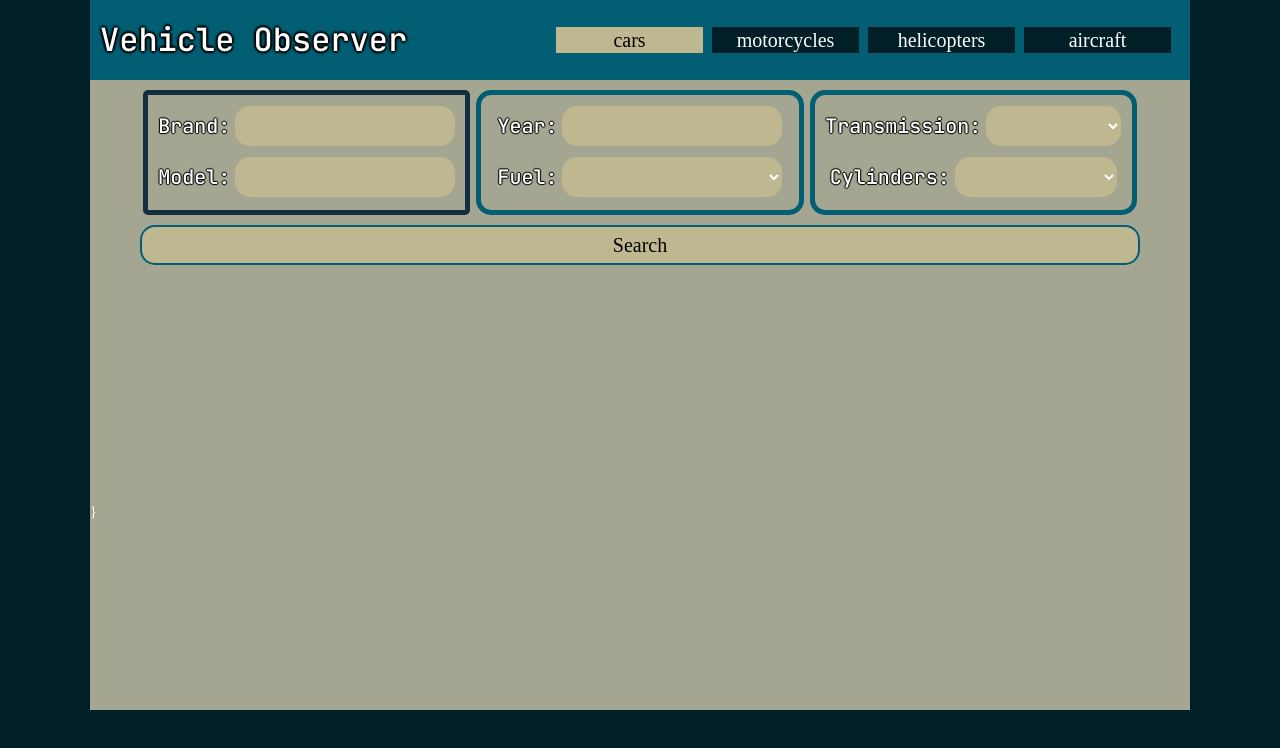
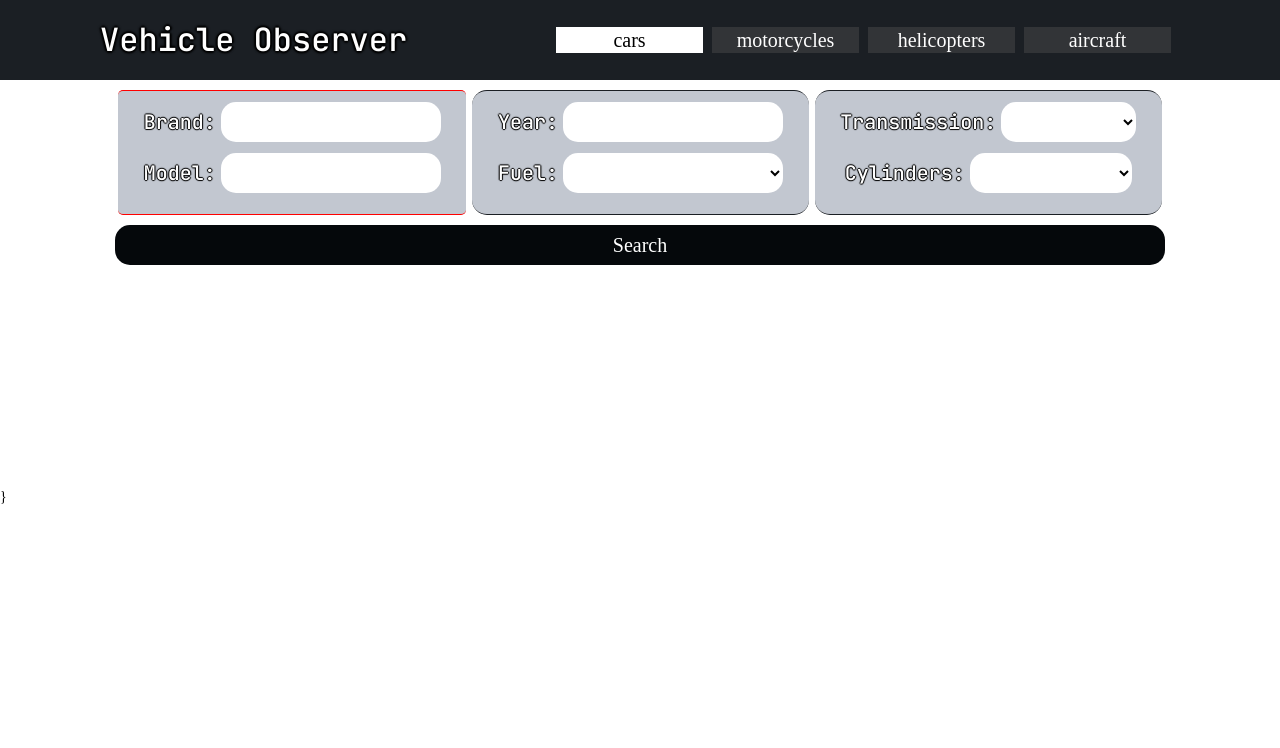
Before and after one commit to Papil10n/vehicle_observer, a React (Create React App) app: page /vehicle_observer/cars in a window 1280 px wide. Shown: the top 748 px of the page. Built offline with nearby package versions, Linux system fonts and the light colour scheme; a web font is replaced by a local one.

Commit message:
change Color palette

```diff
--- a/src/scss/App.scss
+++ b/src/scss/App.scss
@@ -3,9 +3,8 @@
   height: 100%;
 }
 .mainContainer {
-  max-width: 1100px;
   margin: 0 auto;
-  background-color: #A5A692;
+  background-color: #FFFFFF;
   height: 100%;
   padding-bottom: 20px;
 }
@@ -22,8 +21,10 @@
 // Header
 .header {
   margin-bottom: 10px;
-  background-color: #025E73;
+  background-color: #1b1f24;
   &__container {
+    max-width: 1100px;
+    margin: 0 auto;
     padding: 0 10px;
     display: flex;
     height: 80px;
@@ -197,7 +198,7 @@
   }
 }
 .header__link {
-  background-color: #011F26;
+  background-color: #323437;
   text-decoration: none;
   color: white;
   display: flex;
@@ -220,14 +221,14 @@
 }
 .active {
   color: black;
-  background-color: #BFB78F;
+  background-color: #FFFFFF;
   &:hover {
     text-shadow: none;
   }
 }
 .main {
   min-height: 75vh;
-  background-color: #A5A692;
+  background-color: #FFFFFF;
 }
 
 //---------------------------------------------
--- a/src/scss/CarImgPopUp.scss
+++ b/src/scss/CarImgPopUp.scss
@@ -1,8 +1,9 @@
 .popUp {
-  position: absolute;
+  position: relative;
   border-radius: 10px;
+  margin: 0 auto;
   transition: all 0.2s ease 0s;
-  background-color: #BFB78F;
+  background-color: #c2c7d0;
 
   &:hover {
     .popUp__closedBtn {
@@ -22,9 +23,9 @@
 .closed {
   left: 20px;
   margin-top: 30px;
-  max-width: 180px;
+  max-width: 600px;
   text-align: center;
-  border: 2px solid #025E73;
+  border: 1px solid #1b1f24;
 }
 .opened {
   width: 100%;
@@ -62,7 +63,7 @@
   width: 70%;
   border: 1px solid black;
   border-radius: 40px;
-  background-color: #BFB78F;
+  background-color: #c2c7d0;
   transition: all 0.3s ease 0s;
   box-shadow: 5px 10px 15px rgba(255, 255, 255, 0.39);
   &:hover {
--- a/src/scss/carInfo.scss
+++ b/src/scss/carInfo.scss
@@ -1,10 +1,12 @@
 .car-article {
-  padding-top: 20px;
-  border: 3px solid #025E73;
+  padding-block: 20px;
+  border: 1px solid #1b1f24;
+  border-right: none;
+  border-left: none;
+  background: #c2c7d0;
   border-radius: 15px;
   padding-inline: 10px;
   margin: 20px auto;
-  max-width: 660px;
   @media (max-width: 700px) {
     margin-inline: 10px;
   }
--- a/src/scss/index.css
+++ b/src/scss/index.css
@@ -1,8 +1,8 @@
 body {
   margin: 0;
   padding: 0;
-  background-color: #011F26;
-  color: white;
+  background-color: #FFFFFF;
+  color: black;
 }
 .fixed {
   overflow: hidden;
--- a/src/scss/presets.scss
+++ b/src/scss/presets.scss
@@ -1,7 +1,7 @@
 .presets {
-  margin-bottom: 30px;
+  margin-bottom: 15px;
   &__container {
-    max-width: 1000px;
+    max-width: 1050px;
     margin:  0 auto;
 
   }
@@ -15,10 +15,13 @@
     }
   }
   &__section {
-    width: 330px;
+    flex: 1 1 auto;
     height: 125px;
-    border: 5px solid #025E73;
     border-radius: 15px;
+    border: 1px solid #1b1f24;
+    border-right: none;
+    border-left: none;
+    background-color: #c2c7d0;
     margin-inline: 3px;
     @media (max-width: 1050px) {
       width: 90%;
@@ -68,15 +71,15 @@
 .input {
   width: 220px;
   height: 40px;
-  background: #BFB78F;
+  background: #FFFFFF;
   border-radius: 15px;
   text-align: center;
   font-size: 20px;
-  color: white;
-  text-shadow: 1px 0 1px #000000,
-  0 1px 1px #000000,
-  -1px 0 1px #000000,
-  0 -1px 1px #000000;
+  color: #000000;
+  text-shadow: 1px 0 1px #FFFFFF,
+  0 1px 1px #FFFFFF,
+  -1px 0 1px #FFFFFF,
+  0 -1px 1px #FFFFFF;
 }
 
 .input-small {
@@ -94,22 +97,16 @@
 .presets__btn {
   width: 100%;
   height: 40px;
-
-  background: #BFB78F;
-  border: 2px solid #025E73;
+  background: #05080b;
   border-radius: 15px;
-
   font-family: 'Joti One';
   font-style: normal;
   font-weight: 400;
   font-size: 20px;
-  color: #000000;
+  color: #FFFFFF;
   transition: all 0.3s ease 0s;
   &:hover {
-    text-shadow: 1px 0 1px #FFFFFF,
-    0 1px 1px #FFFFFF,
-    -1px 0 1px #FFFFFF,
-    0 -1px 1px #FFFFFF;
+    opacity: 0.95;
   }
   &:active {
     transform: scale(0.95);
@@ -119,9 +116,10 @@
 
 }
 .main-section {
-  border: 5px solid #11303f;
   border-radius: 5px;
-
+  border: 1px solid red;
+  border-right: none;
+  border-left: none;
 }
 
 .cat-block {
```
